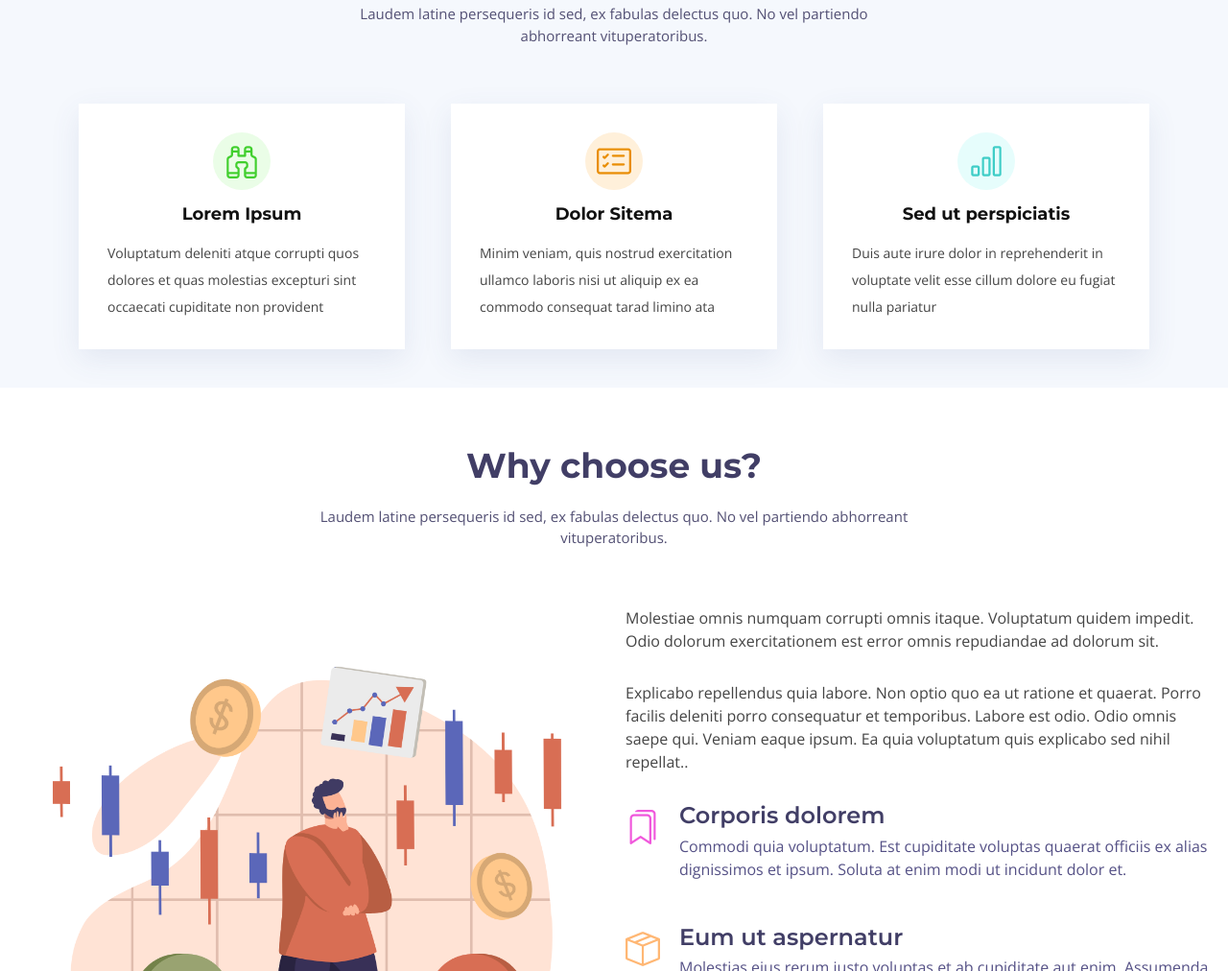
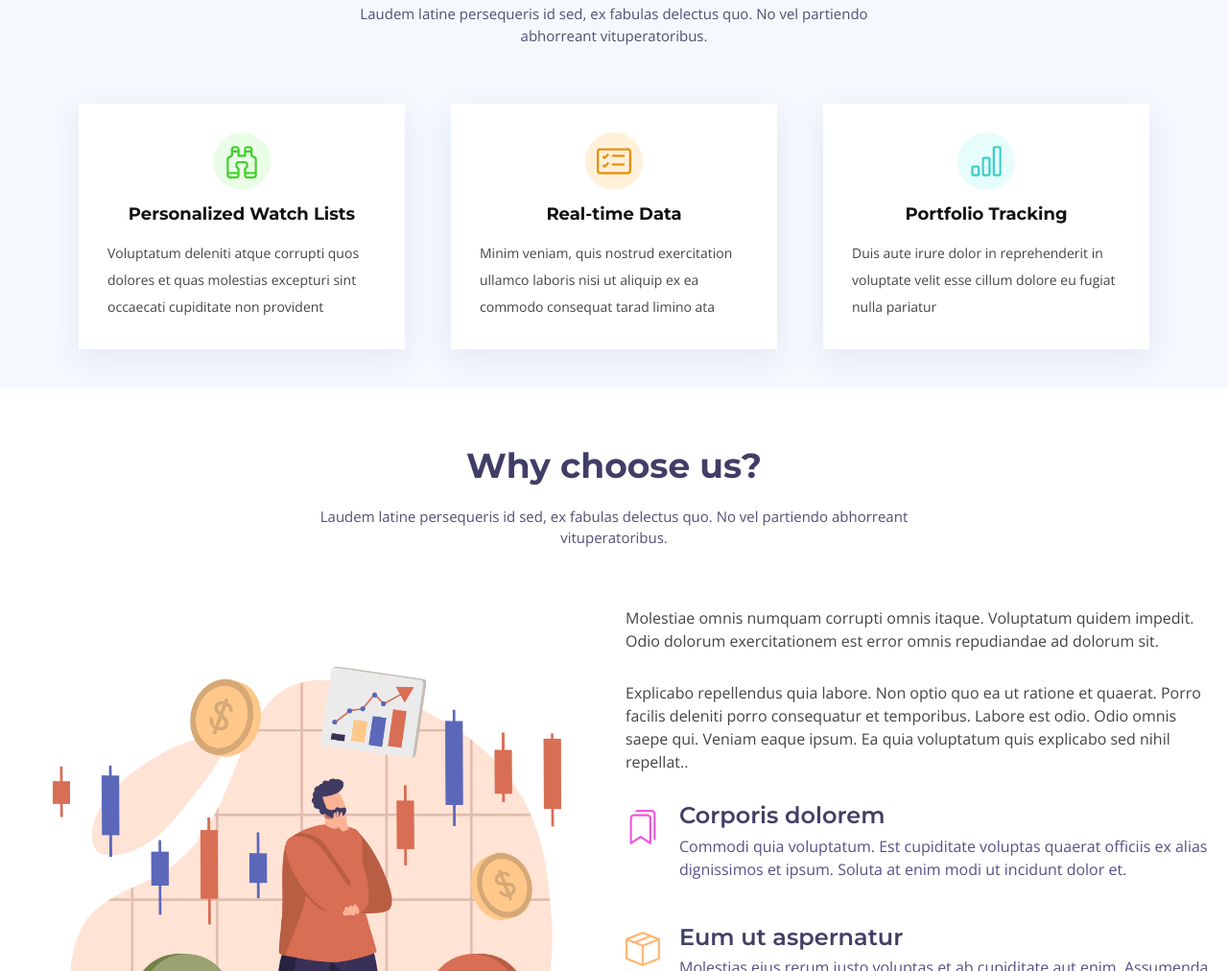
Before and after one commit to JohnnyCulbreth/volumePrecedesPrice-v3, a website: page index.html in a window 1280 px wide. Shown: the part 1677-2689 px from the top of the page at 96% size. Drawn offline with nearby package versions, Linux system fonts and the light colour scheme.

Commit message:
landing page work

```diff
--- a/index.html
+++ b/index.html
@@ -143,14 +143,14 @@
           <div class="col-md-6 col-lg-4 wow bounceInUp" data-aos="zoom-in" data-aos-delay="100">
             <div class="box">
               <div class="icon" style="background: #eafde7;"><i class="bi bi-binoculars" style="color: #41cf2e;"></i></div>
-              <h4 class="title"><a href="">Lorem Ipsum</a></h4>
+              <h4 class="title"><a href="">Personalized Watch Lists</a></h4>
               <p class="description">Voluptatum deleniti atque corrupti quos dolores et quas molestias excepturi sint occaecati cupiditate non provident</p>
             </div>
           </div>
           <div class="col-md-6 col-lg-4" data-aos="zoom-in" data-aos-delay="200">
             <div class="box">
               <div class="icon" style="background: #fff0da;"><i class="bi bi-card-checklist" style="color: #e98e06;"></i></div>
-              <h4 class="title"><a href="">Dolor Sitema</a></h4>
+              <h4 class="title"><a href="">Real-time Data</a></h4>
               <p class="description">Minim veniam, quis nostrud exercitation ullamco laboris nisi ut aliquip ex ea commodo consequat tarad limino ata</p>
             </div>
           </div>
@@ -158,7 +158,7 @@
           <div class="col-md-6 col-lg-4" data-aos="zoom-in" data-aos-delay="300">
             <div class="box">
               <div class="icon" style="background: #e6fdfc;"><i class="bi bi-bar-chart" style="color: #3fcdc7;"></i></div>
-              <h4 class="title"><a href="">Sed ut perspiciatis</a></h4>
+              <h4 class="title"><a href="">Portfolio Tracking</a></h4>
               <p class="description">Duis aute irure dolor in reprehenderit in voluptate velit esse cillum dolore eu fugiat nulla pariatur</p>
             </div>
           </div>
```
